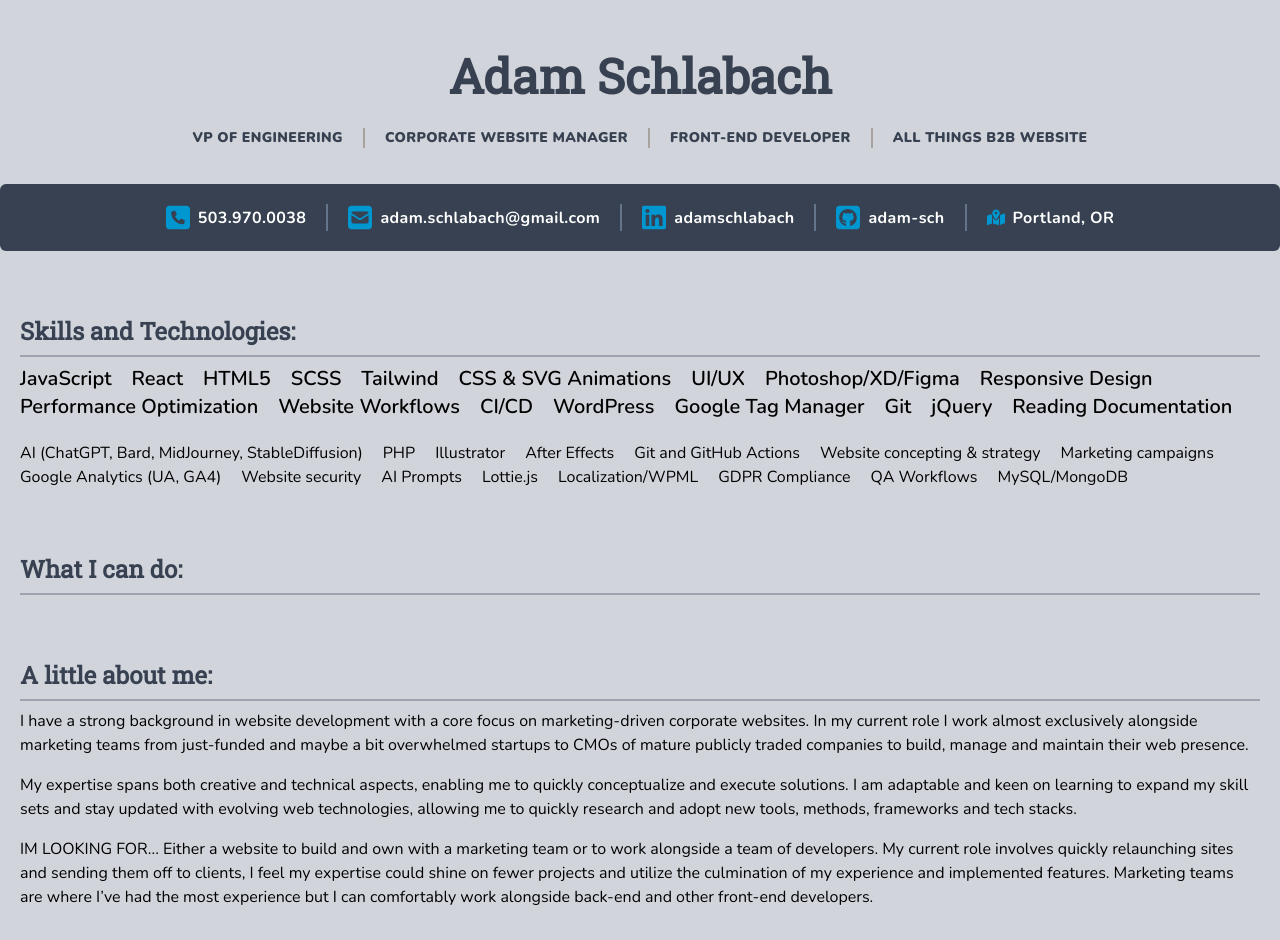
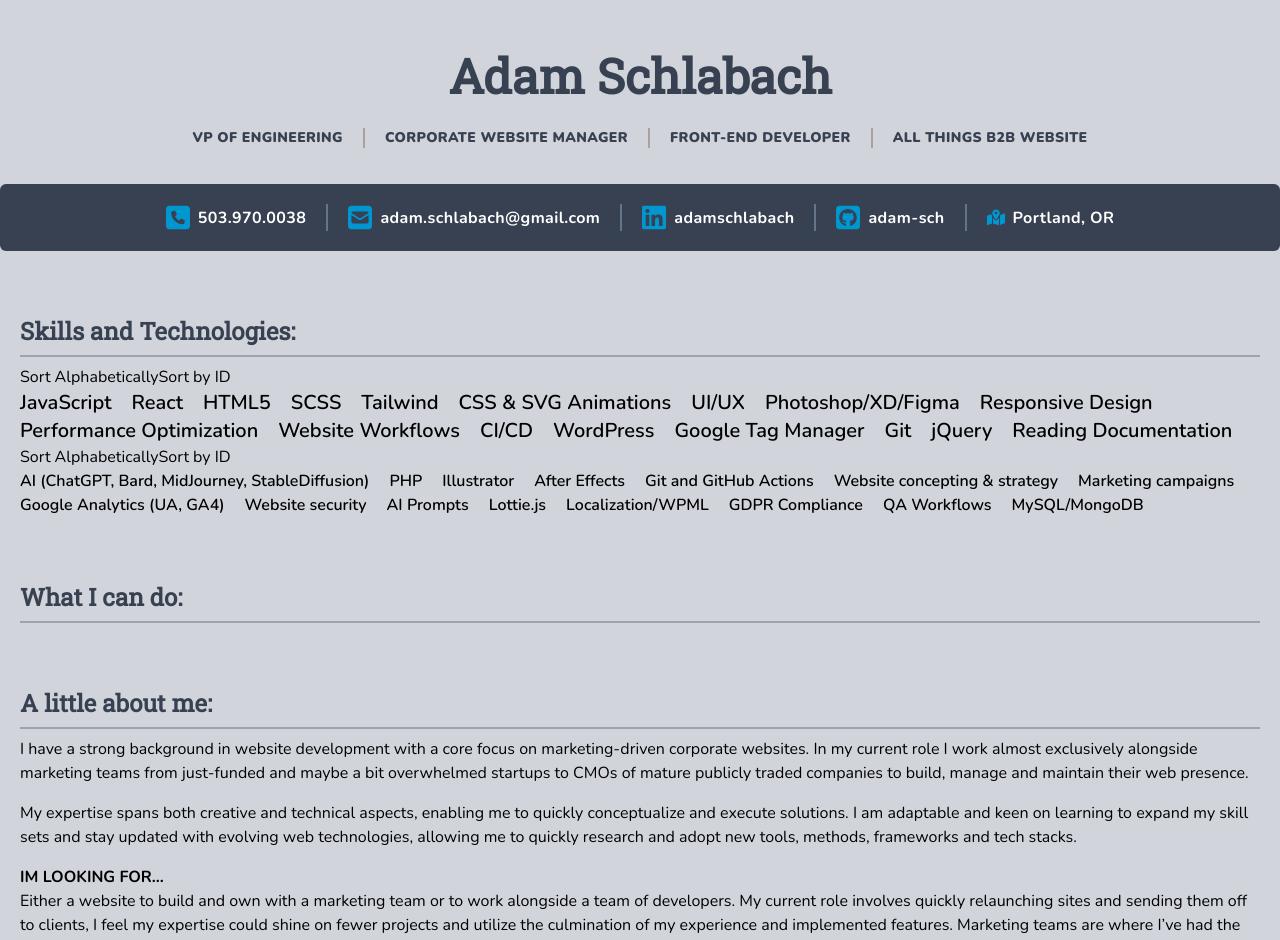
Before and after one commit to adam-sch/2024, a React (Create React App) app: page / in a window 1280 px wide. Shown: the top 940 px of the page. Built offline with nearby package versions, Linux system fonts and the light colour scheme.

Commit message:
skills sort + single component

```diff
--- a/public/index.html
+++ b/public/index.html
@@ -1,5 +1,5 @@
 <!DOCTYPE html>
-<html lang="en">
+<html lang="en" class="scroll-smooth">
   <head>
     <meta charset="utf-8" />
     <link rel="icon" href="%PUBLIC_URL%/favicon.ico" />
--- a/src/App.js
+++ b/src/App.js
@@ -1,3 +1,4 @@
+import { useState } from 'react';
 import './App.css';
 import { skills } from './skills.js';
 import iconPhone from './images/square-phone-solid.svg'
@@ -9,7 +10,7 @@ import iconGitHub from './images/square-github.svg'
 
 function App() {
   return (
-    <div className="main bg-gray-300 pb-10">
+    <div className="main bg-gray-300" id="app">
 
       <header className="header pt-10 text-gray-700">
         <div className="container mx-auto">
@@ -66,8 +67,12 @@ function App() {
 
       <Section classes="skills">
         <SectionHeading>Skills and Technologies:</SectionHeading>
-        <Skills />
-        <SkillsSecondary />
+        <Skills
+          filterType="primary"
+        />
+        <Skills
+          filterType="secondary"
+        />
       </Section>
 
       <Section classes="what-i-can-do">
@@ -81,11 +86,11 @@ function App() {
 
         <p>My expertise spans both creative and technical aspects, enabling me to quickly conceptualize and execute solutions. I am adaptable and keen on learning to expand my skill sets and stay updated with evolving web technologies, allowing me to quickly research and adopt new tools, methods, frameworks and tech stacks.</p>
 
-        <p>IM LOOKING FOR... Either a website to build and own with a marketing team or to work alongside a team of developers. My current role involves quickly relaunching sites and sending them off to clients, I feel my expertise could shine on fewer projects and utilize the culmination of my experience and implemented features. Marketing teams are where I’ve had the most experience but I can comfortably work alongside back-end and other front-end developers.</p>
+        <p><strong>IM LOOKING FOR...</strong><br/>Either a website to build and own with a marketing team or to work alongside a team of developers. My current role involves quickly relaunching sites and sending them off to clients, I feel my expertise could shine on fewer projects and utilize the culmination of my experience and implemented features. Marketing teams are where I’ve had the most experience but I can comfortably work alongside back-end and other front-end developers.</p>
       </Section>
 
       <Section classes="portfolio bg-stone-950 text-white py-16 text-center mt-10 text-lg">
-        <h2 className="text-3xl uppercase font-bold mb-8">A note on my Portfolio:</h2>
+        <h2 className="text-3xl uppercase mb-8">A note on my Portfolio:</h2>
         <p>Lorem ipsum dolor sit amet, consectetur adipiscing elit, sed do eiusmod tempor incididunt ut labore et dolore magna aliqua. Ut enim ad minim veniam, quis nostrud exercitation ullamco laboris nisi ut aliquip ex ea commodo consequat. Duis aute irure dolor in reprehenderit in voluptate velit esse cillum dolore eu fugiat nulla pariatur. Excepteur sint occaecat cupidatat non proident, sunt in culpa qui officia deserunt mollit anim id est laborum.</p>
         <p>Lorem ipsum dolor sit amet, consectetur adipiscing elit, sed do eiusmod tempor incididunt ut labore et dolore magna aliqua. Ut enim ad minim veniam, quis nostrud exercitation ullamco laboris nisi ut aliquip ex ea commodo consequat. Duis aute irure dolor in reprehenderit in voluptate velit esse cillum dolore eu fugiat nulla pariatur. Excepteur sint occaecat cupidatat non proident, sunt in culpa qui officia deserunt mollit anim id est laborum.</p>
         <p>Lorem ipsum dolor sit amet, consectetur adipiscing elit, sed do eiusmod tempor incididunt ut labore et dolore magna aliqua. Ut enim ad minim veniam, quis nostrud exercitation ullamco laboris nisi ut aliquip ex ea commodo consequat. Duis aute irure dolor in reprehenderit in voluptate velit esse cillum dolore eu fugiat nulla pariatur. Excepteur sint occaecat cupidatat non proident, sunt in culpa qui officia deserunt mollit anim id est laborum.</p>
@@ -161,6 +166,11 @@ function App() {
         </WorkHistory>
       </Section>
 
+      <Section classes="footer bg-stone-950 text-white py-16 text-center mt-10 text-lg mb-0">
+        <h2 className="text-3xl mb-0.5"><em>Thank You!</em></h2>
+        <a href="#app" class="uppercase tracking-wider font-bold mt-0.5 text-sm opacity-75">Back to top</a>
+      </Section>
+
     </div>
   );
 }
@@ -195,24 +205,31 @@ function ProfileInfo({ content, icon, url }) {
   );
 }
 
-function Skills() {
-  const primarySkills = skills.filter(skill =>
-    skill.type === 'primary'
+function Skills( {filterType} ) {
+  const primarySkills = skills.filter(skill => skill.type === filterType);
+  const [listItems, setListItems] = useState(primarySkills);
+
+  function sortByAlphabetically() {
+    const sortedList = [...listItems].sort((a, b) => a.name.localeCompare(b.name));
+    setListItems(sortedList);
+  }
+
+  function sortByID() {
+    const sortedList = [...listItems].sort((a, b) => a.id - b.id);
+    setListItems(sortedList);
+  }
+
+  return (
+      <>
+        <button onClick={sortByAlphabetically}>Sort Alphabetically</button>
+        <button onClick={sortByID}>Sort by ID</button>
+        <ul className={`font-semibold flex flex-wrap ${filterType === 'primary' ? 'text-xl' : ''}`}>
+          {listItems.map(skill => (
+              <li key={skill.id} className="mr-5">{skill.name}</li>
+          ))}
+        </ul>
+      </>
   );
-  const listItems = primarySkills.map(skill =>
-    <li key={skill.id} className="mr-5">{skill.name}</li>
-  );
-  return <ul className="text-xl font-semibold flex flex-wrap">{listItems}</ul>
-}
-
-function SkillsSecondary() {
-  const secondarySkills = skills.filter(skill =>
-    skill.type === 'secondary'
-  );
-  const listItems = secondarySkills.map(skill =>
-    <li key={skill.id} className="mr-5">{skill.name}</li>
-  );
-  return <ul className="flex flex-wrap mt-5">{listItems}</ul>
 }
 
 function Section({ children, classes, container = true }) {
@@ -260,6 +277,6 @@ function WorkHistoryLineGroup({ children }) {
 }
 function WorkHistoryLineItem({ children }) {
   return (
-    <li className="text-sm mt-1 mb-1">{children}</li>
+    <li className="text-md mt-1 mb-1">{children}</li>
   )
 }
```
